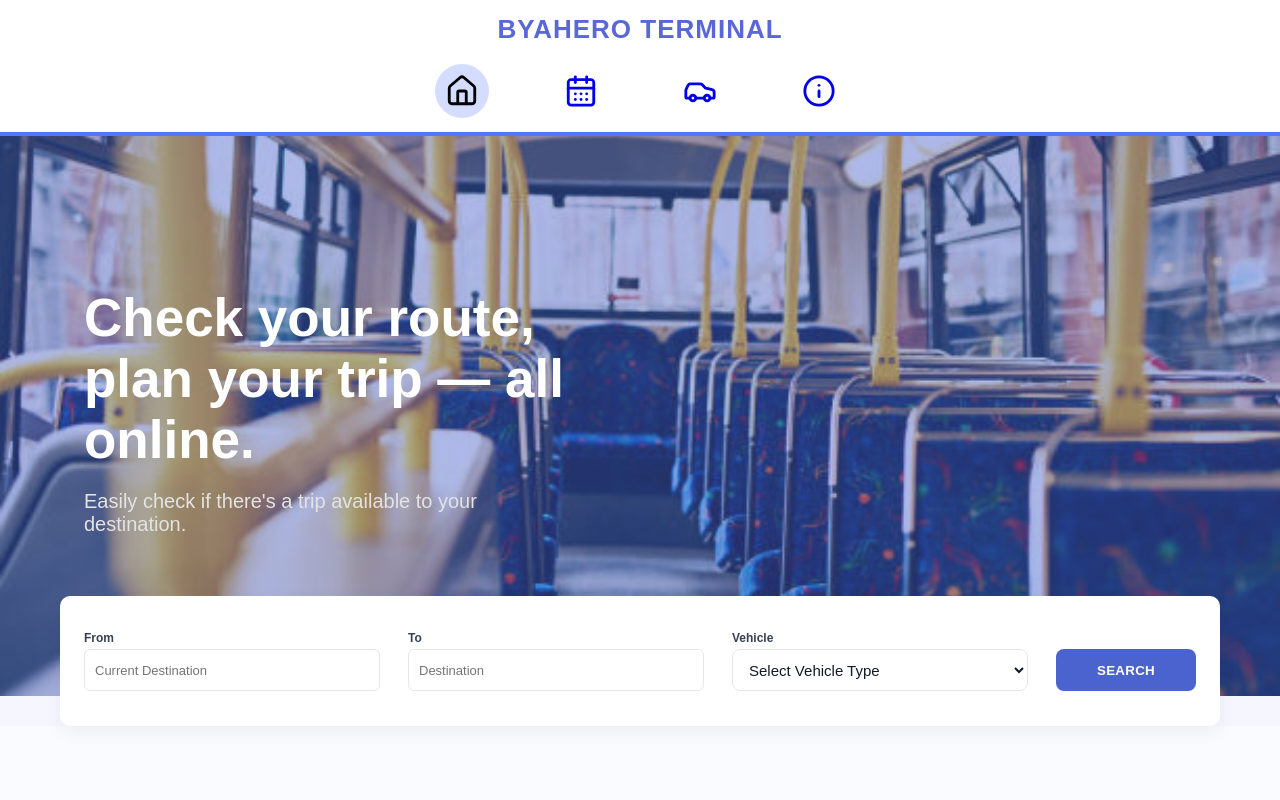
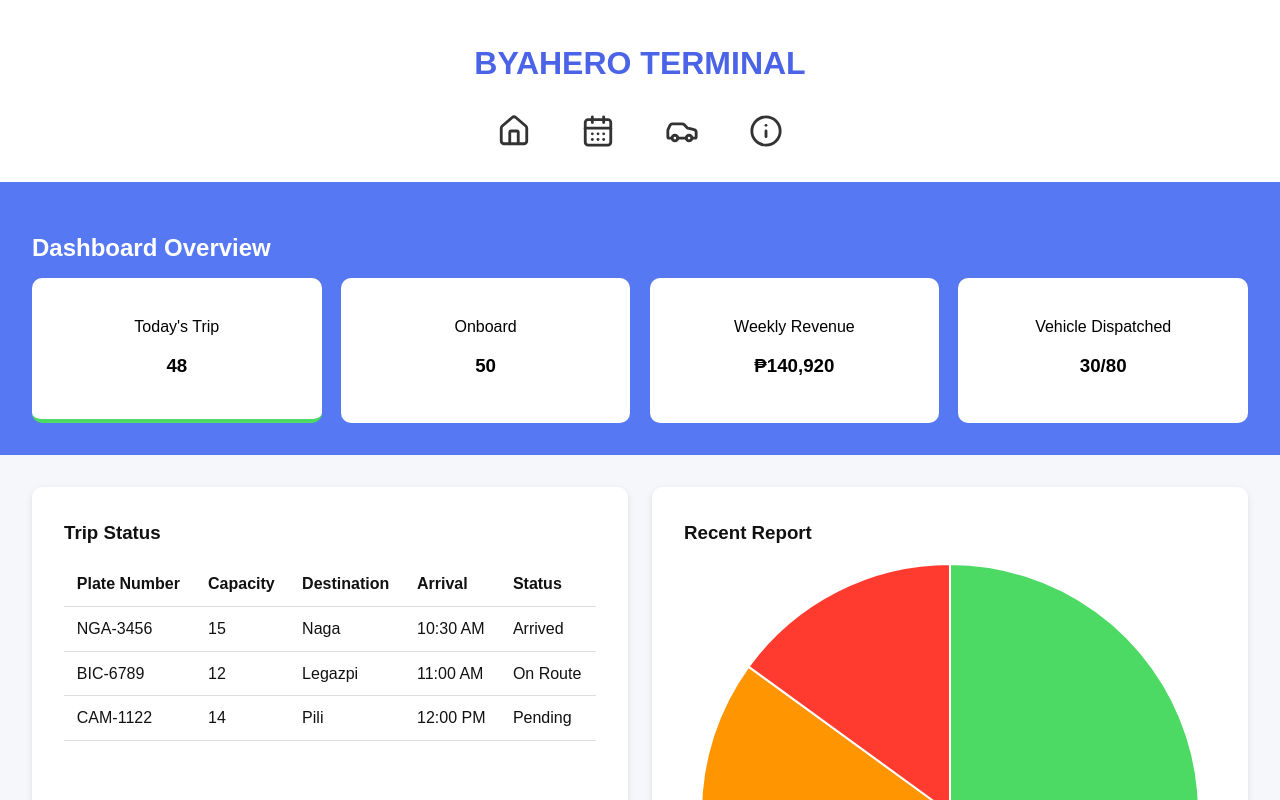
Before and after one commit to xXKuyaClydeXx/Byahero, a React app in the folder frontend/: page /driver-dashboard in a window 1280 px wide. Before the commit this address led to /. Shown: the top 800 px of the page. Built offline with nearby package versions, Linux system fonts and the light colour scheme; the HTML template or start-up script is replaced by a standard one.

Commit message:
FINAL: Driver Dashboard. I added route in App.jsx. pls double check

```diff
--- a/frontend/src/App.jsx
+++ b/frontend/src/App.jsx
@@ -5,6 +5,7 @@ import SchedulePage from "./pages/SchedulePage";
 import LoginPage from "./pages/LoginPage";
 import RegisterPage from "./pages/RegisterPage";
 import AboutPage from "./pages/AboutPage";
+import Dashboard from "./pages/DriverDashboard";
 
 function App() {
   const [user, setUser] = useState(null);
@@ -39,6 +40,7 @@ function App() {
       <Route path="/register" element={<RegisterPage />} />
       <Route path="/about" element={<AboutPage />} />
       <Route path="*" element={<Navigate to="/" replace />} />
+      <Route path="/driver-dashboard" element={<Dashboard />} />
     </Routes>
   );
 }
--- a/frontend/src/css/DriverDashboard.css
+++ b/frontend/src/css/DriverDashboard.css
@@ -26,6 +26,20 @@
     gap: 30px;
     margin-top: 10px;
     font-size: 1.5rem;
+}
+
+.nav-icons button {
+  background: none;
+  border: none;
+  font-size: 28px;
+  cursor: pointer;
+  color: #333;
+  transition: transform 0.2s ease, color 0.2s ease;
+}
+
+.nav-icons button:hover {
+  transform: scale(1.2);
+  color: #4a63e7;
 }
 
 
--- a/frontend/src/pages/DriverDashboard.jsx
+++ b/frontend/src/pages/DriverDashboard.jsx
@@ -1,23 +1,23 @@
 import React, { useEffect, useRef } from "react";
-import "./../css/Dashboard.css";
+import { useNavigate } from "react-router-dom";
+import "./../css/DriverDashboard.css";
 import { Chart } from "chart.js/auto"; // ✅ auto-registers everything
+import { Home, CalendarDays, Car, Info } from "lucide-react";
 
 
 const Dashboard = () => {
   const chartRef = useRef(null);
   const chartInstanceRef = useRef(null);
-
+  const navigate = useNavigate(); // ✅ navigation hook
 
   useEffect(() => {
     const ctx = chartRef.current;
     if (!ctx) return;
 
-
     // ✅ Destroy existing chart before creating a new one
     if (chartInstanceRef.current) {
       chartInstanceRef.current.destroy();
     }
-
 
     chartInstanceRef.current = new Chart(ctx, {
       type: "pie",
@@ -43,7 +43,6 @@ const Dashboard = () => {
       },
     });
 
-
     // ✅ Cleanup on unmount
     return () => {
       if (chartInstanceRef.current) {
@@ -52,26 +51,31 @@ const Dashboard = () => {
     };
   }, []);
 
-
   const trips = [
     { plate: "NGA-3456", cap: 15, dest: "Naga", arr: "10:30 AM", status: "Arrived" },
     { plate: "BIC-6789", cap: 12, dest: "Legazpi", arr: "11:00 AM", status: "On Route" },
     { plate: "CAM-1122", cap: 14, dest: "Pili", arr: "12:00 PM", status: "Pending" },
   ];
 
-
   return (
     <div className="dashboard-container">
       <header className="dashboard-header">
         <h1>BYAHERO TERMINAL</h1>
         <nav className="nav-icons">
-          <i className="fas fa-home"></i>
-          <i className="fas fa-calendar-alt"></i>
-          <i className="fas fa-car"></i>
-          <i className="fas fa-info-circle"></i>
+          <button className="icon" onClick={() => navigate("/driver-dashboard")} title="Driver Dashboard">
+            <Home size={26} />
+          </button>
+          <button className="icon" onClick={() => navigate("/schedule")} title="Schedule">
+            <CalendarDays size={26} />
+          </button>
+          <button className="icon" onClick={() => navigate("/vehicles")} title="Vehicles">
+            <Car size={26} />
+          </button>
+          <button className="icon" onClick={() => navigate("/about")} title="About">
+            <Info size={26} />
+          </button>
         </nav>
       </header>
-
 
       <section className="dashboard-overview">
         <h2>Dashboard Overview</h2>
@@ -80,7 +84,7 @@ const Dashboard = () => {
             <p>Today's Trip</p>
             <h3>48</h3>
           </div>
-         <div className="card">
+          <div className="card">
             <p>Onboard</p>
             <h3>50</h3>
           </div>
@@ -94,7 +98,6 @@ const Dashboard = () => {
           </div>
         </div>
       </section>
-
 
       <section className="trip-section">
         <div className="trip-status">
@@ -123,7 +126,6 @@ const Dashboard = () => {
           </table>
         </div>
 
-
         <div className="recent-report">
           <h3>Recent Report</h3>
           <canvas id="reportChart" ref={chartRef}></canvas>
@@ -133,5 +135,4 @@ const Dashboard = () => {
   );
 };
 
-
 export default Dashboard;
```
